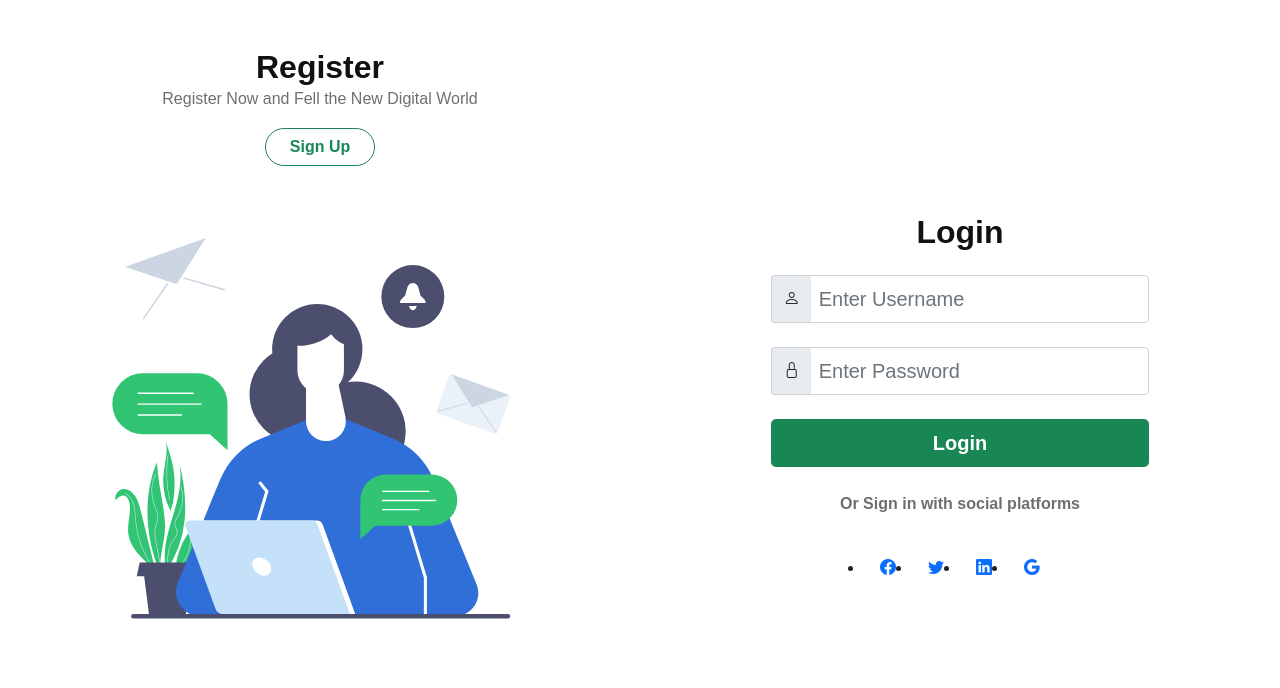
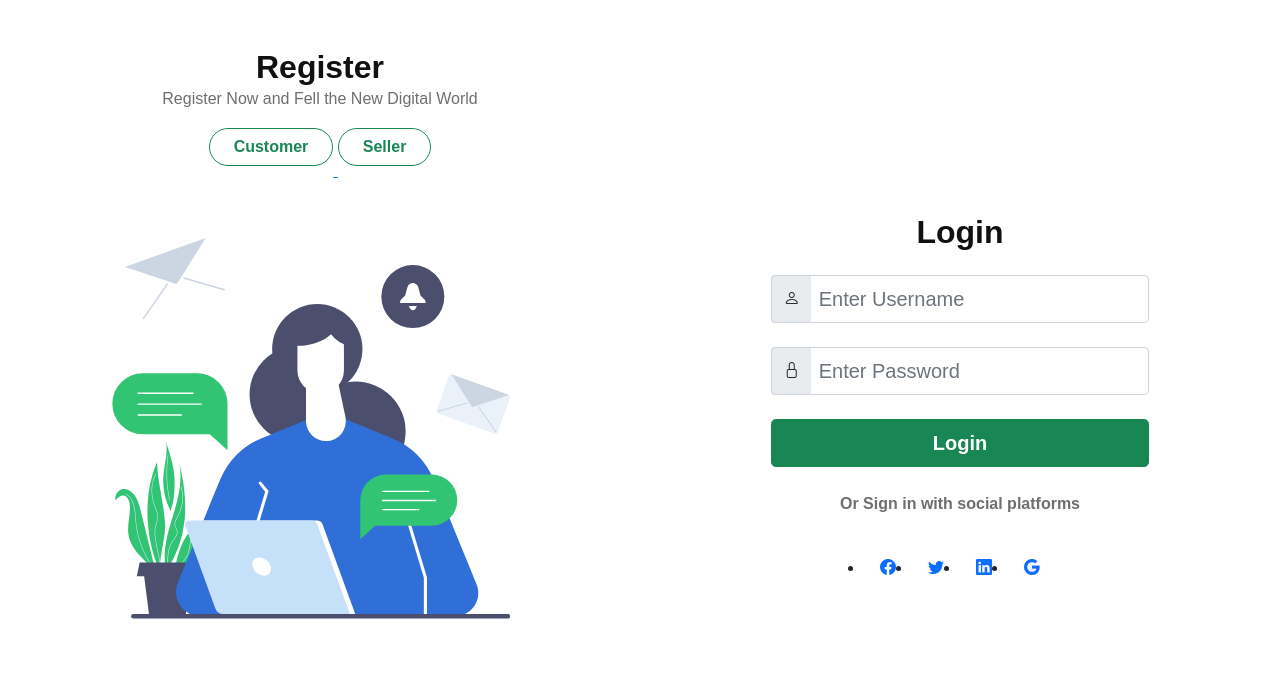
Before and after one commit to jahidhasanpiyesh/E-Commerce-Website, a Django app: template coreapp/templates/home/user_login.html in a window 1280 px wide. Shown: the top 688 px of the page. Run offline with Django 3.2, Linux system fonts and the light colour scheme; the template is opened without the code that fills it, so the values that code supplies are empty; some libraries are stand-ins or nearby versions.

Commit message:
This project code is update and Something new has been added.

```diff
--- a/coreapp/templates/home/header.html
+++ b/coreapp/templates/home/header.html
@@ -52,7 +52,7 @@
         <div class="row">
             <div class="col-lg-3">
                 <div class="header__logo">
-                    <a href="./index.html"><img src={% static "img/logo.png" %} alt=""></a>
+                    <a href="{% url 'homepage' %}"><img src={% static "img/logo.png" %} alt=""></a>
                 </div>
             </div>
             <div class="col-lg-6">
@@ -79,7 +79,7 @@
                         {% if request.user.is_authenticated %}
                         <li><a href="#"><i class="fa fa-heart"></i> <span>1</span></a></li>
                         {% endif %}
-                        <li><a href="#"><i class="fa fa-shopping-bag"></i> <span>3</span></a></li>
+                        <li><a href="{% url 'user_login' %}"><i class="fa fa-shopping-bag"></i> <span>3</span></a></li>
                     </ul>
                     {% if request.user.is_authenticated %}
                     <div class="header__cart__price">item: <span>$150.00</span></div>
--- a/coreapp/templates/home/user_login.html
+++ b/coreapp/templates/home/user_login.html
@@ -18,8 +18,9 @@
                 <div class="col-lg-6 bg-gray p-5 text-center">
                    <h4 class="text-center fw-bolder fs-2">Register</h4>
                    <p class="mb-3 fs-7">Register Now and Fell the New Digital World</p>
-                   <a href="{% url 'user_register' %}">
-                       <button class="btn fw-bold mb-5 btn-outline-success px-4 rounded-pill">Sign Up</button>
+                   <a href="{% url 'customer_register' %}">
+                       <button class="btn fw-bold mb-5 btn-outline-success px-4 rounded-pill">Customer</button>
+                       <button class="btn fw-bold mb-5 btn-outline-success px-4 rounded-pill">Seller</button>
                    </a>
                    <div class="img-cover p-4">
                         <img src={% static "coreapp/images/loginbg.svg" %} alt="">
@@ -71,11 +72,4 @@
     </body>
 
     {% include "home/scripts.html" %}
-    {% comment %} <script src="coreapp/js/jquery-3.2.1.min.js"></script>
-    <script src="coreapp/js/popper.min.js"></script>
-    <script src="coreapp/js/bootstrap.bundle.min.js"></script>
-    <script src="coreapp/plugins/scroll-fixed/jquery-scrolltofixed-min.js"></script>
-    <script src="coreapp/plugins/testimonial/js/owl.carousel.min.js"></script>
-    <script src="coreapp/js/script.js"></script> {% endcomment %}
-
 </html>
--- a/coreapp/urls.py
+++ b/coreapp/urls.py
@@ -3,6 +3,6 @@ from coreapp import views
 urlpatterns = [
     path('home/',views.home, name= 'homepage'),
     path('login/',views.user_login, name= 'user_login'),
-    path('register/',views.user_register, name= 'user_register'),
+    path('customer/',views.customer_register, name= 'customer_register'),
     path('logout/',views.user_logout, name= 'user_logout'),
 ]
--- a/coreapp/views.py
+++ b/coreapp/views.py
@@ -31,7 +31,7 @@ def user_login(request):
 
 
 # Register Base Function
-def user_register(request):
+def customer_register(request):
     if request.method == 'POST':
         username= request.POST['username']
         first_name = request.POST['first_name']
@@ -52,7 +52,7 @@ def user_register(request):
                 messages.success(request, 'Oops! Please make sure to fill out all the required fields.')
         else:
             messages.error(request, 'Oops! Passwords do not match. Please check and try again.')
-    return render(request, 'home/user_register.html')
+    return render(request, 'home/customer_register.html')
 
 def user_logout(request):
     logout(request)
```
Also changed, not shown: coreapp/templates/home/customer_register.html (renamed from coreapp/templates/home/user_register.html, +0 -7 lines).
